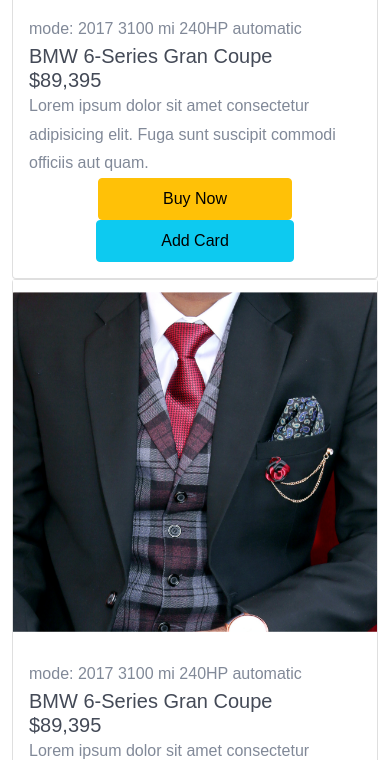
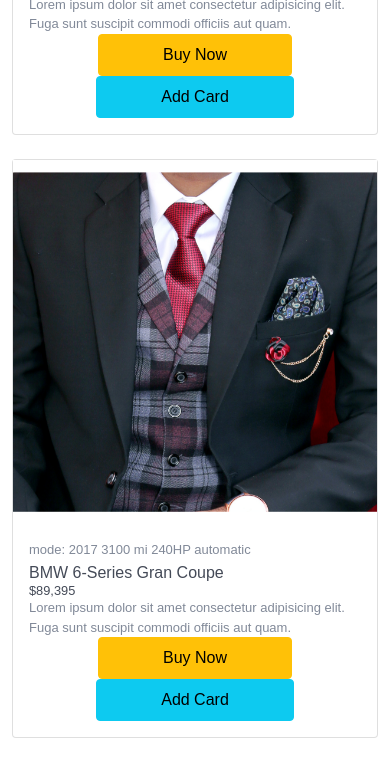
Before and after one commit to samim5274/EMS, a PHP site: page / in a window 390 px wide. Shown: the part 4377-5137 px from the top of the page. Run offline with PHP 8.4, Linux system fonts and the light colour scheme.

Commit message:
EMS Working progress

```diff
--- a/css/responsive.css
+++ b/css/responsive.css
@@ -2,7 +2,7 @@
   .card-body .btn{
     padding: 0.2rem 0.5rem;
     font-size: 1rem;
-  }
+    }
   }
 
   @media only screen and (max-width: 1024px) {
@@ -10,16 +10,29 @@
   }
 
   @media only screen and (max-width: 991px) {
+    p {
+      font-size:13px;
+      line-height: 1.5;
+    }
+    a{
+      font-size: 1rem;
+    }
     .card-body .btn{
       font-size: 1rem;
+    }
+    span{
+      font-size: 13px;
+    }
+    h3{
+      font-size: 0.8rem;
     }
   }
 
   @media only screen and (max-width: 780px){
-    .carousel-item{
+    #product .carousel-item{
       height: auto;
   }
-  .card-body h2{
+  #product .card-body h2{
     font-size: 11px;
   }
   }
--- a/index.php
+++ b/index.php
@@ -155,7 +155,7 @@
         <div class="row">
             <h5 class="display-4 text-center py-4 top-title">Flash Deals</h5>
             <div class="col-lg-3 col-md-4 col-sm-6">
-                <div class="card">
+                <div class="card mb-4">
                     <img src="img/2.5.jpg" alt="image loading...">
                     <div class="card-body">
                         <p>mode: 2017
@@ -173,7 +173,7 @@
                 </div>
             </div>
             <div class="col-lg-3 col-md-4 col-sm-6">
-                <div class="card">
+                <div class="card mb-4">
                     <img src="img/2.4.jpg" alt="image loading...">
                     <div class="card-body">
                         <p>mode: 2017
@@ -191,7 +191,7 @@
                 </div>
             </div>
             <div class="col-lg-3 col-md-4 col-sm-6">
-                <div class="card">
+                <div class="card mb-4">
                     <img src="img/2.3.jpg" alt="image loading...">
                     <div class="card-body">
                         <p>mode: 2017
@@ -209,7 +209,7 @@
                 </div>
             </div>
             <div class="col-lg-3 col-md-4 col-sm-6">
-                <div class="card">
+                <div class="card mb-4">
                     <img src="img/2.2.jpg" alt="image loading...">
                     <div class="card-body">
                         <p>mode: 2017
@@ -234,12 +234,15 @@
 <!-- flash deals section end -->
 
 
-<section id="product" class="product-section">
+<!-- All product section start -->
+
+
+<section id="Allproduct" class="product-section">
     <div class="container">
         <div class="row">
             <h5 class="display-4 text-center py-4 top-title">All Product</h5>
             <div class="col-lg-3 col-md-4 col-sm-6">
-                <div class="card">
+                <div class="card mb-4">
                     <img src="img/2.2.jpg" alt="image loading...">
                     <div class="card-body">
                         <p>mode: 2017
@@ -250,14 +253,14 @@
                         <h3>$89,395</h3>
                         <p>Lorem ipsum dolor sit amet consectetur adipisicing elit. Fuga sunt suscipit commodi officiis aut quam.</p>
                         <div class="text-center">
-                        <a href="#"><button class="btn btn-warning" type="submit">Buy Now</button></a>
-                        <a href="#"><button class="btn btn-info" type="submit">Add Card</button></a>
+                        <a href="#"><button class="btn btn-warning " type="submit">Buy Now</button></a>
+                        <a href="#"><button class="btn btn-info " type="submit">Add Card</button></a>
                         </div>
                     </div>
                 </div>
             </div>
             <div class="col-lg-3 col-md-4 col-sm-6">
-                <div class="card">
+                <div class="card mb-4">
                     <img src="img/2.3.jpg" alt="image loading...">
                     <div class="card-body">
                         <p>mode: 2017
@@ -268,14 +271,14 @@
                         <h3>$89,395</h3>
                         <p>Lorem ipsum dolor sit amet consectetur adipisicing elit. Fuga sunt suscipit commodi officiis aut quam.</p>
                         <div class="text-center">
-                        <a href="#"><button class="btn btn-warning" type="submit">Buy Now</button></a>
-                        <a href="#"><button class="btn btn-info" type="submit">Add Card</button></a>
+                        <a href="#"><button class="btn btn-warning " type="submit">Buy Now</button></a>
+                        <a href="#"><button class="btn btn-info " type="submit">Add Card</button></a>
                         </div>
                     </div>
                 </div>
             </div>
             <div class="col-lg-3 col-md-4 col-sm-6">
-                <div class="card">
+                <div class="card mb-4">
                     <img src="img/2.4.jpg" alt="image loading...">
                     <div class="card-body">
                         <p>mode: 2017
@@ -286,14 +289,14 @@
                         <h3>$89,395</h3>
                         <p>Lorem ipsum dolor sit amet consectetur adipisicing elit. Fuga sunt suscipit commodi officiis aut quam.</p>
                         <div class="text-center">
-                        <a href="#"><button class="btn btn-warning" type="submit">Buy Now</button></a>
-                        <a href="#"><button class="btn btn-info" type="submit">Add Card</button></a>
+                        <a href="#"><button class="btn btn-warning " type="submit">Buy Now</button></a>
+                        <a href="#"><button class="btn btn-info " type="submit">Add Card</button></a>
                         </div>
                     </div>
                 </div>
             </div>
             <div class="col-lg-3 col-md-4 col-sm-6">
-                <div class="card">
+                <div class="card mb-4">
                     <img src="img/2.5.jpg" alt="image loading...">
                     <div class="card-body">
                         <p>mode: 2017
@@ -304,8 +307,80 @@
                         <h3>$89,395</h3>
                         <p>Lorem ipsum dolor sit amet consectetur adipisicing elit. Fuga sunt suscipit commodi officiis aut quam.</p>
                         <div class="text-center">
-                        <a href="#"><button class="btn btn-warning" type="submit">Buy Now</button></a>
-                        <a href="#"><button class="btn btn-info" type="submit">Add Card</button></a>
+                        <a href="#"><button class="btn btn-warning " type="submit">Buy Now</button></a>
+                        <a href="#"><button class="btn btn-info " type="submit">Add Card</button></a>
+                        </div>
+                    </div>
+                </div>
+            </div>
+            <div class="col-lg-3 col-md-4 col-sm-6">
+                <div class="card mb-4">
+                    <img src="img/2.2.jpg" alt="image loading...">
+                    <div class="card-body">
+                        <p>mode: 2017
+                            <span>3100 mi</span>
+                            <span>240HP</span> automatic
+                        </p>
+                        <h2><a href="index.php">BMW 6-series gran coupe</a></h2>
+                        <h3>$89,395</h3>
+                        <p>Lorem ipsum dolor sit amet consectetur adipisicing elit. Fuga sunt suscipit commodi officiis aut quam.</p>
+                        <div class="text-center">
+                        <a href="#"><button class="btn btn-warning " type="submit">Buy Now</button></a>
+                        <a href="#"><button class="btn btn-info " type="submit">Add Card</button></a>
+                        </div>
+                    </div>
+                </div>
+            </div>
+            <div class="col-lg-3 col-md-4 col-sm-6">
+                <div class="card mb-4">
+                    <img src="img/2.3.jpg" alt="image loading...">
+                    <div class="card-body">
+                        <p>mode: 2017
+                            <span>3100 mi</span>
+                            <span>240HP</span> automatic
+                        </p>
+                        <h2><a href="index.php">BMW 6-series gran coupe</a></h2>
+                        <h3>$89,395</h3>
+                        <p>Lorem ipsum dolor sit amet consectetur adipisicing elit. Fuga sunt suscipit commodi officiis aut quam.</p>
+                        <div class="text-center">
+                        <a href="#"><button class="btn btn-warning " type="submit">Buy Now</button></a>
+                        <a href="#"><button class="btn btn-info " type="submit">Add Card</button></a>
+                        </div>
+                    </div>
+                </div>
+            </div>
+            <div class="col-lg-3 col-md-4 col-sm-6">
+                <div class="card mb-4">
+                    <img src="img/2.4.jpg" alt="image loading...">
+                    <div class="card-body">
+                        <p>mode: 2017
+                            <span>3100 mi</span>
+                            <span>240HP</span> automatic
+                        </p>
+                        <h2><a href="index.php">BMW 6-series gran coupe</a></h2>
+                        <h3>$89,395</h3>
+                        <p>Lorem ipsum dolor sit amet consectetur adipisicing elit. Fuga sunt suscipit commodi officiis aut quam.</p>
+                        <div class="text-center">
+                        <a href="#"><button class="btn btn-warning " type="submit">Buy Now</button></a>
+                        <a href="#"><button class="btn btn-info " type="submit">Add Card</button></a>
+                        </div>
+                    </div>
+                </div>
+            </div>
+            <div class="col-lg-3 col-md-4 col-sm-6">
+                <div class="card mb-4">
+                    <img src="img/2.5.jpg" alt="image loading...">
+                    <div class="card-body">
+                        <p>mode: 2017
+                            <span>3100 mi</span>
+                            <span>240HP</span> automatic
+                        </p>
+                        <h2><a href="index.php">BMW 6-series gran coupe</a></h2>
+                        <h3>$89,395</h3>
+                        <p>Lorem ipsum dolor sit amet consectetur adipisicing elit. Fuga sunt suscipit commodi officiis aut quam.</p>
+                        <div class="text-center">
+                        <a href="#"><button class="btn btn-warning " type="submit">Buy Now</button></a>
+                        <a href="#"><button class="btn btn-info " type="submit">Add Card</button></a>
                         </div>
                     </div>
                 </div>
@@ -315,22 +390,18 @@
 </section>
 
 
+<!-- All product section end -->
 
 
+<!-- Brand slide section start -->
 
+<section id="brandSlide">
+    <div class="container">
+        <div class="row"></div>
+    </div>
+</section>
 
-
-
-
-
-
-
-
-
-
-
-
-
+<!-- Brand slide section end -->
 
 
 <script src="https://cdn.jsdelivr.net/npm/@popperjs/core@2.9.2/dist/umd/popper.min.js" integrity="sha384-IQsoLXl5PILFhosVNubq5LC7Qb9DXgDA9i+tQ8Zj3iwWAwPtgFTxbJ8NT4GN1R8p" crossorigin="anonymous"></script>
```
Also changed, not shown: css/style.css (line endings or trailing spaces).
